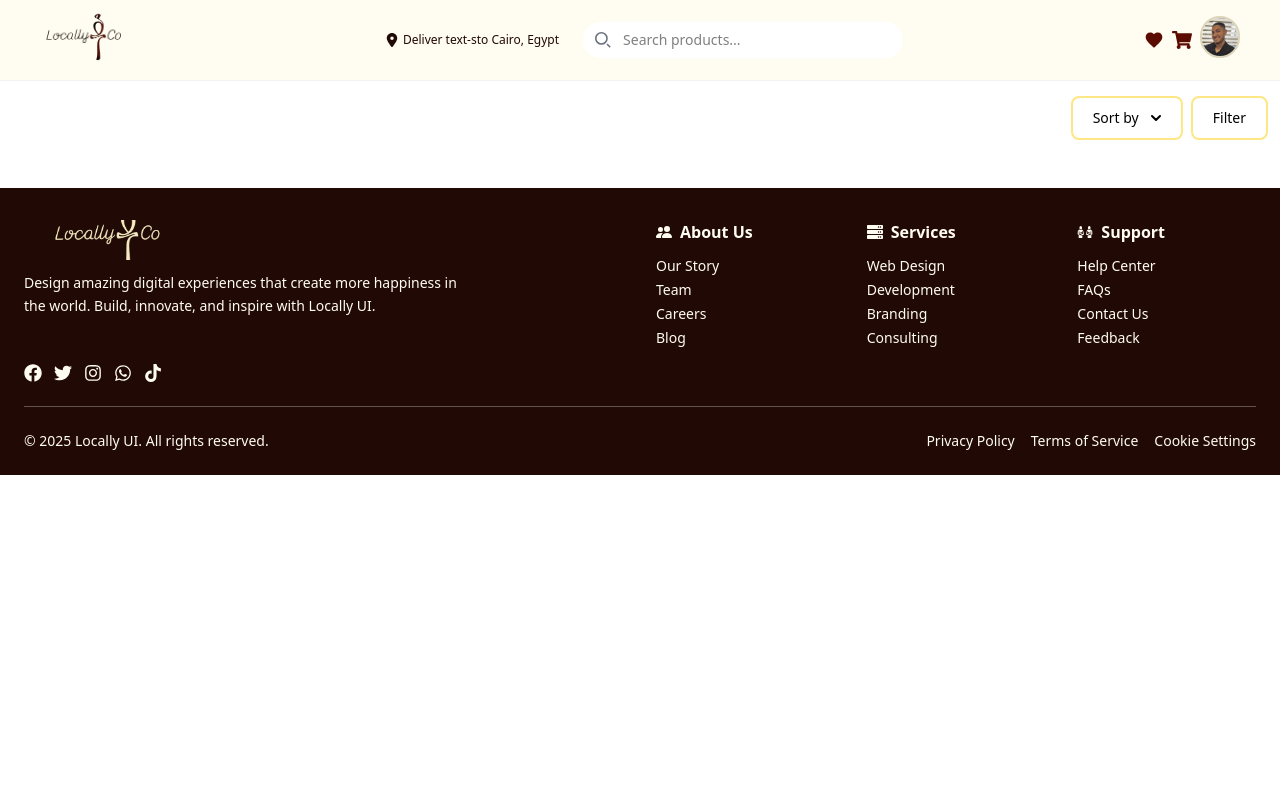
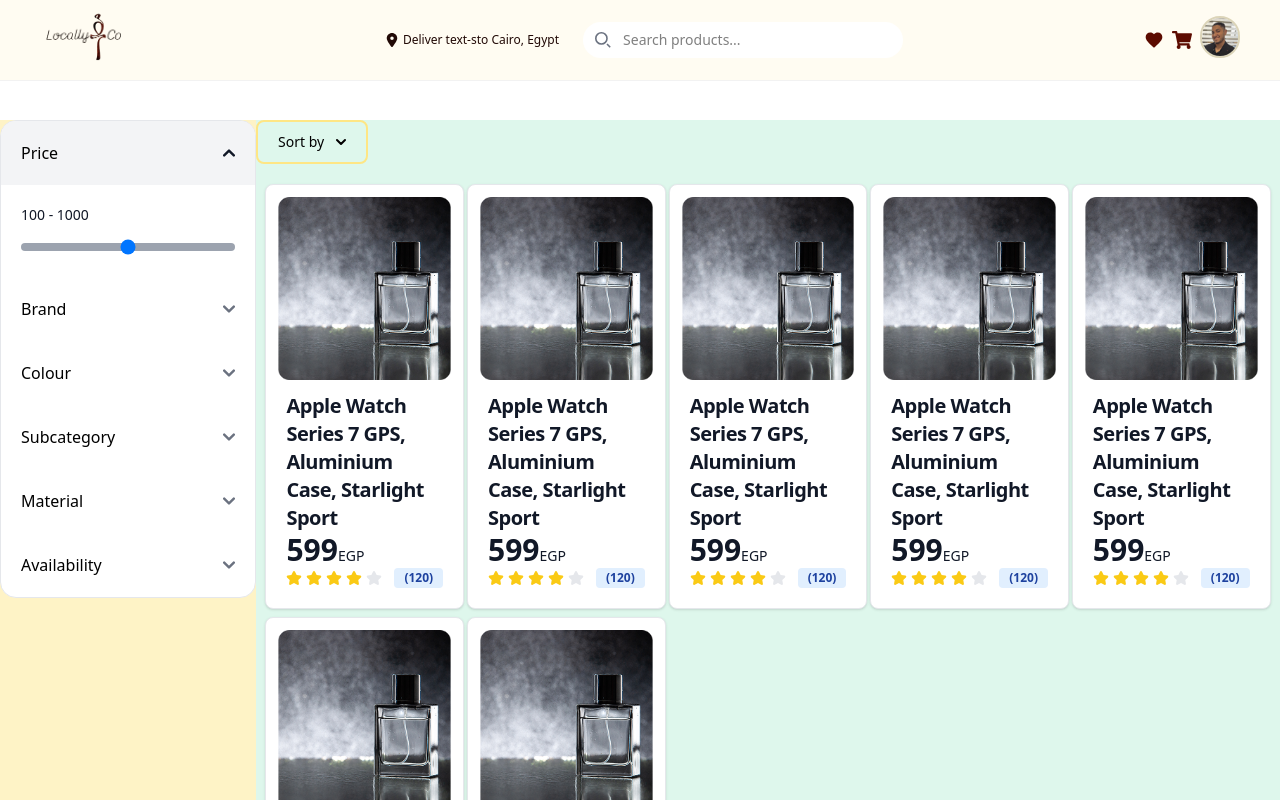
Before and after one commit to mohamedmohab619/locallyCo, a Next.js app: page /search in a window 1280 px wide. Shown: the top 800 px of the page. Built offline with nearby package versions, Linux system fonts and the light colour scheme.

Commit message:
Updated filter: grid structure

```diff
--- a/app/search/Filter.tsx
+++ b/app/search/Filter.tsx
@@ -73,42 +73,7 @@ export default function Filter(){
     ];
 
     return(
-        <div>
-            <div className="text-center">
-                <button
-                 className="text-black font-medium rounded-lg text-sm px-5 py-2.5 mb-2 focus:outline-none cursor-pointer border-amber-200 border-2"
-                  type="button"
-                  data-drawer-target="drawer-right-example"
-                  data-drawer-show="drawer-right-example"
-                  data-drawer-placement="right"
-                  aria-controls="drawer-right-example">
-                Filter
-                </button>
-            </div>
-            <div
-             id="drawer-right-example"
-             className="fixed top-0 right-0 z-60 h-screen p-4 overflow-y-auto transition-transform translate-x-full bg-white w-80 border-2"
-             tabIndex={-1}
-             aria-labelledby="drawer-right-label">
-                <h5
-                 id="drawer-right-label"
-                 className="inline-flex items-center mb-4 text-lg font-semibold text-black">
-                    Filter
-                </h5>
-                <button
-                 type="button"
-                 data-drawer-hide="drawer-right-example"
-                 aria-controls="drawer-right-example"
-                 className="text-gray-400 rounded-lg text-sm w-8 h-8 absolute top-2.5 end-2.5 inline-flex items-center justify-center cursor-pointer" >
-                    <svg
-                     className="w-3 h-3"
-                     aria-hidden="true"
-                     xmlns="http://www.w3.org/2000/svg" fill="none" viewBox="0 0 14 14">
-                        <path stroke="currentColor" strokeLinecap="round" strokeLinejoin="round" strokeWidth="2" d="m1 1 6 6m0 0 6 6M7 7l6-6M7 7l-6 6"/>
-                    </svg>
-                    <span className="sr-only">Close menu</span>
-                </button>
-
+        <div className="rounded-2xl">
             <div id="accordion-collapse" data-accordion="collapse">
                 <h2 id="accordion-collapse-heading">
                     <button
@@ -131,7 +96,7 @@ export default function Filter(){
                     aria-labelledby="accordion-collapse-heading">
                     <div className="p-5">
                         <label htmlFor="minmax-range" className="block mb-2 text-sm font-medium text-gray-900">
-                                Min-max range
+                            100 - 1000
                         </label>
                         {mounted && range !== undefined && (
                         <input
@@ -199,6 +164,5 @@ export default function Filter(){
                 ))}
             </div>
         </div>
-        </div>
     )
 }
--- a/app/search/page.tsx
+++ b/app/search/page.tsx
@@ -3,16 +3,58 @@ import Navbar from "../components/NavBar";
 import Filter from "./Filter";
 import Sort from "./Sort";
 import Footer from "../components/Footer";
+import Card from "../favourites/Card";
 
 export default function Page() {
   return (
       <>
          <Navbar />
-         <div className="mt-4 flex flex-row justify-end gap-2 mx-3">
-            <Sort />
-            <Filter />
+         {/* <div className="mt-4 w-full h-full flex flex-row gap-2 mx-3">
+            <div className="justify-self-start">
+               <aside
+                  className="w-64 max-h-[80vh] overflow-y-auto bg-white border border-gray-200
+                  rounded-2xl">
+                     <Filter />
+               </aside>
+            </div>
+            <div className="h-full flex flex-col">
+
+               <Sort />
+               <Card />
+               <div className="align-self-end">
+
+                  <Footer />
+               </div>
+            </div>
+         </div> */}
+         <div className="grid grid-cols-5 mt-10">
+            <div className="col-span-1 bg-amber-100">
+               <aside
+                  className="md:w-64 max-h-[80vh] overflow-y-auto bg-white border border-gray-200
+                  rounded-2xl sticky top-20 m-auto">
+                     <Filter />
+               </aside>
+            </div>
+            <div className="col-span-4 bg-green-100">
+               <div>
+                  <Sort />
+               </div>
+               <div className="grid sm:grid-cols-2 md:grid-cols-3 lg:grid-cols-4 xl:grid-cols-5 p-3 gap-2 w-full">
+                  <Card />
+                  <Card />
+                  <Card />
+                  <Card />
+                  <Card />
+                  <Card />
+                  <Card />
+               </div>
+
+            </div>
          </div>
-         <Footer />
+         <div>
+            <Footer />
+         </div>
+
       </>
  );
 }
```
Lines whose indentation alone changed are shown as unchanged.
